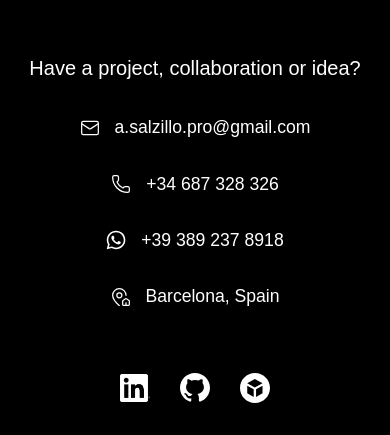
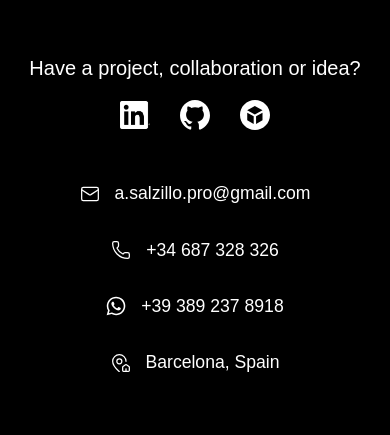
Before and after one commit to AngeloSalzillo/XR-lab, a React (Vite) app: page /gallery in a window 390 px wide. Shown: the part 6233-6668 px from the top of the page. Built offline with nearby package versions, Linux system fonts and the light colour scheme; a web font is replaced by a local one.

Commit message:
Made UI elements sizing responsive to device width, considering mobile, tablet and desktop

```diff
--- a/src/components/Marquee.css
+++ b/src/components/Marquee.css
@@ -28,7 +28,7 @@
 }
 
 #home-content div h3 {
-    font-size: clamp(1rem, 2vw, 2rem);
+    font-size: clamp(1rem, 2vw, 3rem);
     letter-spacing: 0.3rem;
     margin: 10px 0;
 }
--- a/src/components/Slideshow.css
+++ b/src/components/Slideshow.css
@@ -34,26 +34,27 @@
 
 .slide h2 {
 
-    font-size: 2.5rem;
+    font-size: clamp(1.5rem, 4.5vw, 6rem);
+    margin: 0 0;
 }
 
 .slide p {
 
     text-align: justify;
-    line-height: 2.2rem;
-    font-size: 1.7rem;
+    line-height: clamp(1.8rem, 3.5vw, 4.5rem);
+    font-size: clamp(1.7rem, 2vw, 3rem);
 }
 
 .slide strong {
 
     text-align: justify;
-    font-size: 2rem;
+    font-size: clamp(1.7rem, 2vw, 3rem);
 }
 
 #explore-button {
 
-    width: 12rem;
-    height: 3rem;
+    width: fit-content;
+    height: fit-content;
     border-radius: 999px;
     display: flex;
     flex-direction: column;
@@ -76,10 +77,11 @@
 
 #explore-button p {
 
-    font-size: 2rem;
+    font-size: 4vw;
+    margin: 1vw 2vw;
 }
 
-@media (max-width: 768px) {
+@media (max-width: 1070px) {
 
     .slideshow-container {
 
--- a/src/components/Slideshow.jsx
+++ b/src/components/Slideshow.jsx
@@ -59,11 +59,13 @@ export default function({children, ...props}) {
                 {Children.toArray(children)[0]}
             </div>
 
+            {/*
             <Link to="/gallery" id="explore-button">
                 <p className="bytesized-regular">
                     Explore ›
                 </p>
             </Link>
+            */}
         </div>
     )
 }
--- a/src/sections/About.css
+++ b/src/sections/About.css
@@ -125,21 +125,22 @@
 
 #about div h1 {
 
-    font-size: 4.5rem;
-    margin-bottom: 0;
+    font-size: clamp(2.5rem, 6vw, 8rem);
+    margin: 0;
 }
 
 #about-text p {
 
-    font-size: 2rem;
-    line-height: 3rem;
+    font-size: clamp(1.7rem, 2vw, 3rem);
+    line-height: clamp(1.8rem, 3.5vw, 4.5rem);
     padding-top: 2rem;
     text-align: justify;
 }
 
 #about-text p span {
 
-    font-size: 4rem;
+    font-size: clamp(2rem, 5vw, 7rem);
+    vertical-align: 0.14em;
     line-height: 0;
 }
 
@@ -182,7 +183,7 @@
 }
 
 /* Mobile: text above slideshow */
-@media (max-width: 768px) {
+@media (max-width: 1070px) {
 
     #about {
         height: auto;
@@ -201,16 +202,16 @@
     }
 
     #about div h1 {
-        font-size: 2.5rem;
+        font-size: clamp(3rem, 7vw, 8rem);
     }
 
     #about-text p {
-        font-size: 1.5rem;
-        line-height: 1.8rem;
+        font-size: clamp(1.6rem, 5vw, 2.1rem);
+        line-height: clamp(2.2rem, 5.5vw, 4rem);
     }
 
     #about-text p span {
-        font-size: 2rem;
+        font-size: clamp(2.5rem, 6vw, 3.5rem);
     }
 
     .slide h2 {
--- a/src/sections/About.jsx
+++ b/src/sections/About.jsx
@@ -20,7 +20,7 @@ export default function About() {
             },
 
             {
-                threshold: 0.55
+                threshold: 0.50
             }
         );
 
@@ -63,7 +63,8 @@ export default function About() {
                         of software engineering, immersive technologies
                         and digital art. Every project is driven by
                         curiosity and built around the idea that code
-                        can be used as a creative tool. XR LAB is where
+                        can be used as a creative tool.
+                        XR LAB is where
                         engineering meets creativity to transform ideas
                         into interactive experiences. </strong>
                     </p>
@@ -83,14 +84,13 @@ export default function About() {
 
                         <p className="smooch-sans-thin">
                             <strong>
-                                Transforming sound into visual experiences
+                                Transforming sound into visual
                             </strong>
-                            <br/>
                             <br/>
 
                             Real-time visual systems driven by rhythm,
                             frequency, and amplitude, turning audio into
-                            dynamic movement, light, and form. Sound becomes
+                            dynamic movement. Sound becomes
                             an interactive component of the visual experience.
                         </p>
 
@@ -105,16 +105,15 @@ export default function About() {
 
                         <p className="smooch-sans-thin">
                             <strong>
-                                Capturing and visualizing the physical world
+                                Capturing the physical world
                             </strong>
-                            <br />
-                            <br />
+                            <br/>
 
                             3D scanning techniques used to transform
                             real-world objects and environments into
                             digital spaces. LiDAR, photogrammetry,
                             and spatial data become interactive
-                            three-dimensional representations.
+                            representations.
                         </p>
 
                     </div>
@@ -131,10 +130,10 @@ export default function About() {
                                 Building immersive digital worlds
                             </strong>
                             <br />
-                            <br />
 
                             Interactive environments combining 3D assets,
-                            lighting, materials, and spatial design.
+                            lighting, materials, and spatial design to create
+                            cohesive and engaging spaces.
                         </p>
 
                     </div>
@@ -150,7 +149,6 @@ export default function About() {
                             <strong>
                                 Bringing digital experiences to life
                             </strong>
-                            <br />
                             <br />
 
                             Movement, transformation, and procedural
--- a/src/sections/Discover.css
+++ b/src/sections/Discover.css
@@ -17,7 +17,7 @@
 
 #discover-text {
 
-    font-size: 1.5rem;
+    font-size: clamp(1.5rem, 2vw, 3rem);
 }
 
 #gallery-button {
--- a/src/sections/Footer.css
+++ b/src/sections/Footer.css
@@ -4,11 +4,19 @@
     display: flex;
     flex-direction: row;
     align-items: center;
-    justify-content:space-between;
+    justify-content: center;
     gap: 3rem;
     padding-top: 12rem;
     padding-bottom: 2rem;
     background-color: black;
+}
+
+#socials-and-text-container {
+    padding: 0;
+    display: flex;
+    flex-direction: column;
+    align-items: center;
+    justify-content: center;
 }
 
 #socials-container {
@@ -19,9 +27,20 @@
     gap: 30px;
 }
 
+#info-container {
+
+    display: flex;
+    flex-direction: column;
+    gap: 2rem;
+}
+
 #contact-info-container {
 
-    padding-left: 2rem;
+    padding: 0;
+    display: flex;
+    flex-direction: column;
+    align-items: center;
+    justify-content: center;
 }
 
 .contact-info {
@@ -34,27 +53,35 @@
 
 .contact-info p{
 
-    font-size: 1.1rem;
+    font-size: clamp(1.1rem, 1.5vw, 2.5rem);
 }
 
 .contacts-icon {
 
-    width: 20px;
-    height: 20px;
+    width: clamp(20px, 1.5vw, 40px);
+    height: clamp(20px, 1.5vw, 40px);
     object-fit: contain;
 }
 
 .social-icon {
 
-    width: 30px;
-    height: 30px;
+    width: clamp(30px, 2.5vw, 60px);
+    height: clamp(30px, 2.5vw, 60px);
     object-fit: contain;
     color: silver;
+    transition: transform 0.2s ease, color 0.2s ease;
+
+}
+
+.social-icon:hover {
+
+    transform: scale(1.1);
+    color: white;
 }
 
 .footer-text {
 
-    font-size: 1.25rem;
+    font-size: clamp(1.25rem, 1.5vw, 2.5rem);
 }
 
 #navbar-container p {
@@ -78,12 +105,4 @@
     #footer {
         flex-direction: column;
     }
-
-    #contact-info-container {
-        padding: 0;
-        display: flex;
-        flex-direction: column;
-        align-items: center;
-        justify-content: center;
-    }
 }
--- a/src/sections/Footer.jsx
+++ b/src/sections/Footer.jsx
@@ -15,9 +15,24 @@ export default function Contacts() {
     return (
 
         <div id="footer">
-            <div id="contact-info-container">
+            <div id="info-container">
+                <div id="socials-and-text-container">
                     <p className="smooch-sans-thin footer-text"> Have a project, collaboration or idea? </p>
 
+                    <div id="socials-container">
+                        <a href="https://www.linkedin.com/in/angelo-salzillo-12186124a/">
+                            <img className="social-icon" src={linkedinIcon}/>
+                        </a>
+                        <a href="https://github.com/AngeloSalzillo">
+                            <img className="social-icon" src={githubIcon}/>
+                        </a>
+                        <a href="https://sketchfab.com/Angelo-Salzillo">
+                            <img className="social-icon" src={sketchfabIcon}/>
+                        </a>
+                    </div>
+                </div>
+
+                <div id="contact-info-container">
                     <div className="contact-info">
                         <img className="contacts-icon" src={mailIcon}/>
                         <p className="smooch-sans-thin"> a.salzillo.pro@gmail.com </p>
@@ -35,18 +50,15 @@ export default function Contacts() {
                         <p className="smooch-sans-thin"> Barcelona, Spain </p>
                     </div>
                 </div>
-
-            <div id="socials-container">
-                <img className="social-icon" src={linkedinIcon}/>
-                <img className="social-icon" src={githubIcon}/>
-                <img className="social-icon" src={sketchfabIcon}/>
             </div>
 
+            {/*}
             <div id="navbar-container">
                 <p className="smooch-sans-thin">NAVIGATION</p>
                 <div className="line"></div>
                 <NavigationBar type="footer-navbar"/>
             </div>
+            */}
         </div>
     )
 }
--- a/src/sections/Hero.css
+++ b/src/sections/Hero.css
@@ -53,13 +53,13 @@ header {
 }
 
 #home-content h1 {
-    font-size: clamp(4rem, 6vw, 7rem);
+    font-size: clamp(4rem, 6vw, 10rem);
     margin: 0;
     z-index: 1;
 }
 
 #home-content h3 {
-    font-size: clamp(1rem, 1.6vw, 2rem);
+    font-size: clamp(1rem, 1.6vw, 3.5rem);
     margin: 10px 0;
     color: white;
     z-index: 1;
@@ -73,7 +73,7 @@ header {
     display: block !important;
 }
 
-@media (max-width: 768px) {
+@media (max-width: 1070px) {
 
     .mobile-background {
         display: block !important;
@@ -82,4 +82,10 @@ header {
     .desktop-background {
         display: none !important;
     }
+
+    #home-content h1 {
+        font-size: clamp(3rem, 7vw, 8rem);
+        margin: 0;
+        z-index: 1;
+    }
 }
--- a/src/sections/Tools.css
+++ b/src/sections/Tools.css
@@ -29,12 +29,12 @@
 }
 
 #tool-text h1 {
-    font-size: 3rem;
+    font-size: clamp(2.5rem, 5vw, 10rem);
     transform: translateY(calc(-12rem + var(--translate)*12rem));
 }
 
 #tool-text p {
-    font-size: 1.5rem;
+    font-size: clamp(1.5rem, 2vw, 3rem);
     transform: translateY(calc(-12rem + var(--translate)*12rem));
 }
 
@@ -75,14 +75,14 @@
 
 .prog img {
 
-    height: 60px;
+    height: clamp(60px, 5vw, 120px);
     object-fit: contain;
 }
 
 .dev img {
 
-    width: 150px;
-    height: 150px;
+    width: clamp(150px, 11vw, 300px);
+    height: clamp(150px, 11vw, 300px);
     object-fit: contain;
 }
 
```
Lines whose indentation alone changed are shown as unchanged.
